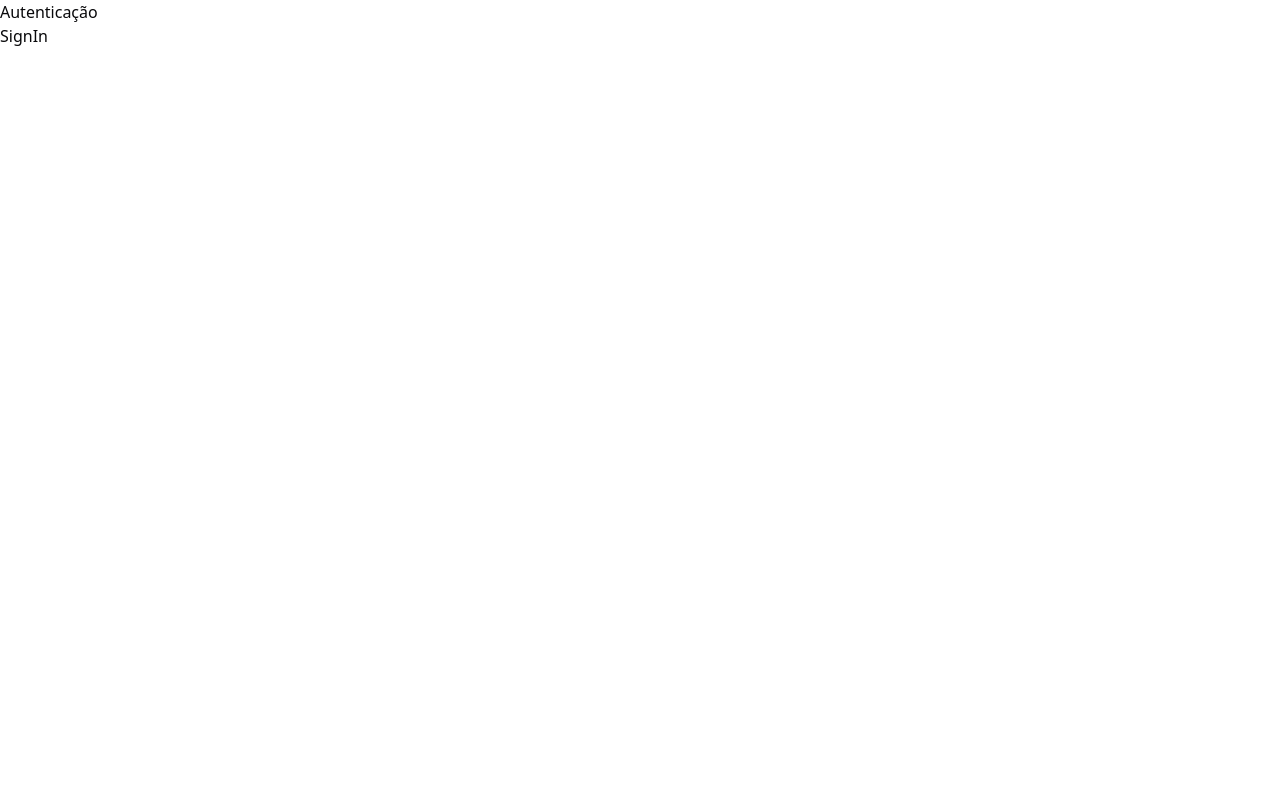
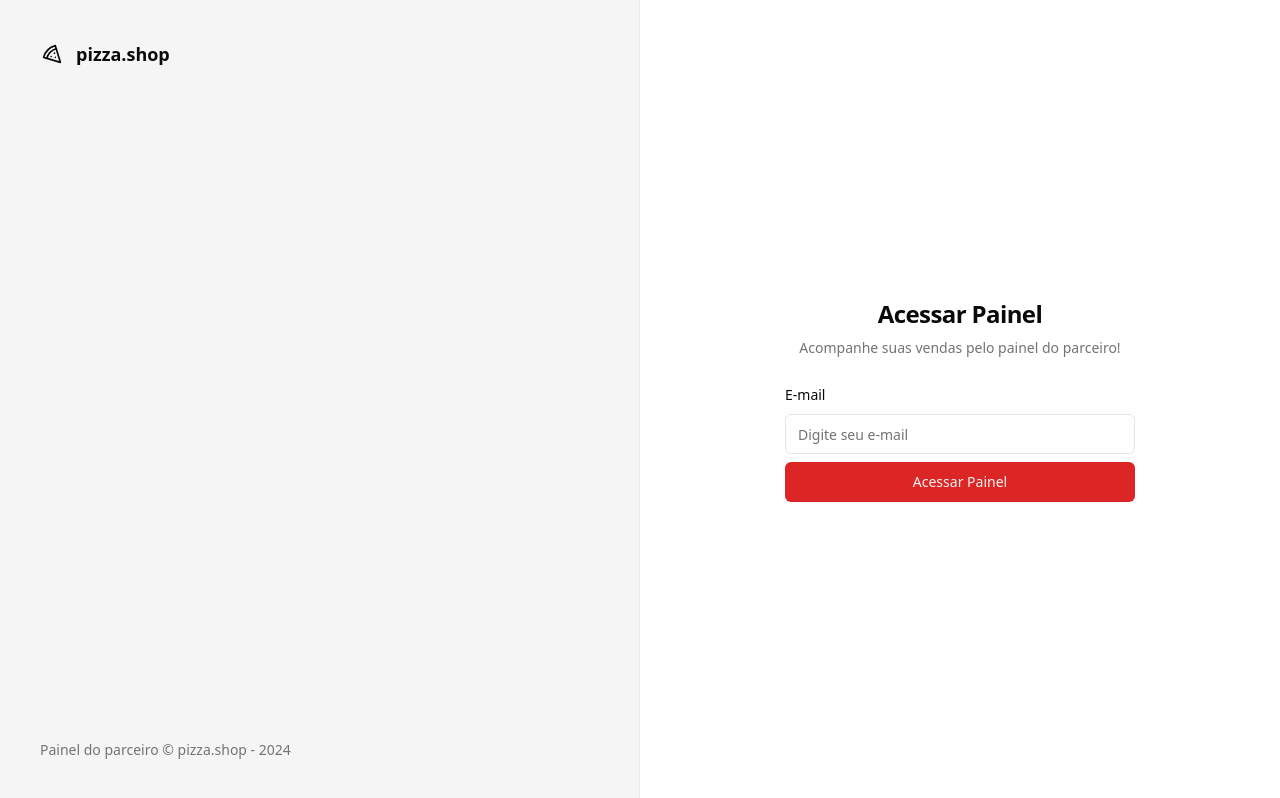
Before and after one commit to SkyHeads/pizza-shop, a React (Vite) app: page /sign-in in a window 1280 px wide. Built offline with nearby package versions, Linux system fonts and the light colour scheme.

Commit message:
feat: login page

```diff
--- a/package.json
+++ b/package.json
@@ -10,6 +10,7 @@
     "preview": "vite preview"
   },
   "dependencies": {
+    "@radix-ui/react-label": "^2.0.2",
     "@radix-ui/react-slot": "^1.0.2",
     "class-variance-authority": "^0.7.0",
     "clsx": "^2.1.1",
--- /dev/null
+++ b/src/components/ui/input.tsx
@@ -0,0 +1,25 @@
+import * as React from "react"
+
+import { cn } from "@/lib/utils"
+
+export interface InputProps
+  extends React.InputHTMLAttributes<HTMLInputElement> {}
+
+const Input = React.forwardRef<HTMLInputElement, InputProps>(
+  ({ className, type, ...props }, ref) => {
+    return (
+      <input
+        type={type}
+        className={cn(
+          "flex h-10 w-full rounded-md border border-input bg-background px-3 py-2 text-sm ring-offset-background file:border-0 file:bg-transparent file:text-sm file:font-medium placeholder:text-muted-foreground focus-visible:outline-none focus-visible:ring-2 focus-visible:ring-ring focus-visible:ring-offset-2 disabled:cursor-not-allowed disabled:opacity-50",
+          className
+        )}
+        ref={ref}
+        {...props}
+      />
+    )
+  }
+)
+Input.displayName = "Input"
+
+export { Input }
--- /dev/null
+++ b/src/components/ui/label.tsx
@@ -0,0 +1,24 @@
+import * as React from "react"
+import * as LabelPrimitive from "@radix-ui/react-label"
+import { cva, type VariantProps } from "class-variance-authority"
+
+import { cn } from "@/lib/utils"
+
+const labelVariants = cva(
+  "text-sm font-medium leading-none peer-disabled:cursor-not-allowed peer-disabled:opacity-70"
+)
+
+const Label = React.forwardRef<
+  React.ElementRef<typeof LabelPrimitive.Root>,
+  React.ComponentPropsWithoutRef<typeof LabelPrimitive.Root> &
+    VariantProps<typeof labelVariants>
+>(({ className, ...props }, ref) => (
+  <LabelPrimitive.Root
+    ref={ref}
+    className={cn(labelVariants(), className)}
+    {...props}
+  />
+))
+Label.displayName = LabelPrimitive.Root.displayName
+
+export { Label }
--- a/src/global.css
+++ b/src/global.css
@@ -2,69 +2,54 @@
   @tailwind components;
   @tailwind utilities;
 
+
 @layer base {
   :root {
     --background: 0 0% 100%;
-      --foreground: 240 10% 3.9%;
-
+    --foreground: 0 0% 3.9%;
     --card: 0 0% 100%;
-      --card-foreground: 240 10% 3.9%;
-
+    --card-foreground: 0 0% 3.9%;
     --popover: 0 0% 100%;
-      --popover-foreground: 240 10% 3.9%;
-
-      --primary: 240 5.9% 10%;
-      --primary-foreground: 0 0% 98%;
-
-      --secondary: 240 4.8% 95.9%;
-      --secondary-foreground: 240 5.9% 10%;
-
-      --muted: 240 4.8% 95.9%;
-      --muted-foreground: 240 3.8% 46.1%;
-
-      --accent: 240 4.8% 95.9%;
-      --accent-foreground: 240 5.9% 10%;
-
+    --popover-foreground: 0 0% 3.9%;
+    --primary: 0 72.2% 50.6%;
+    --primary-foreground: 0 85.7% 97.3%;
+    --secondary: 0 0% 96.1%;
+    --secondary-foreground: 0 0% 9%;
+    --muted: 0 0% 96.1%;
+    --muted-foreground: 0 0% 45.1%;
+    --accent: 0 0% 96.1%;
+    --accent-foreground: 0 0% 9%;
     --destructive: 0 84.2% 60.2%;
     --destructive-foreground: 0 0% 98%;
-
-      --border: 240 5.9% 90%;
-      --input: 240 5.9% 90%;
-      --ring: 240 10% 3.9%;
-
+    --border: 0 0% 89.8%;
+    --input: 0 0% 89.8%;
+    --ring: 0 72.2% 50.6%;
     --radius: 0.5rem;
   }
 
   .dark {
-      --background: 240 10% 3.9%;
+    --background: 0 0% 3.9%;
     --foreground: 0 0% 98%;
-
-      --card: 240 10% 3.9%;
+    --card: 0 0% 3.9%;
     --card-foreground: 0 0% 98%;
-
-      --popover: 240 10% 3.9%;
+    --popover: 0 0% 3.9%;
     --popover-foreground: 0 0% 98%;
-
-      --primary: 0 0% 98%;
-      --primary-foreground: 240 5.9% 10%;
-
-      --secondary: 240 3.7% 15.9%;
+    --primary: 0 72.2% 50.6%;
+    --primary-foreground: 0 85.7% 97.3%;
+    --secondary: 0 0% 14.9%;
     --secondary-foreground: 0 0% 98%;
-
-      --muted: 240 3.7% 15.9%;
-      --muted-foreground: 240 5% 64.9%;
-
-      --accent: 240 3.7% 15.9%;
+    --muted: 0 0% 14.9%;
+    --muted-foreground: 0 0% 63.9%;
+    --accent: 0 0% 14.9%;
     --accent-foreground: 0 0% 98%;
-
     --destructive: 0 62.8% 30.6%;
     --destructive-foreground: 0 0% 98%;
-
-      --border: 240 3.7% 15.9%;
-      --input: 240 3.7% 15.9%;
-      --ring: 240 4.9% 83.9%;
+    --border: 0 0% 14.9%;
+    --input: 0 0% 14.9%;
+    --ring: 0 72.2% 50.6%;
   }
 }
+
 
   @layer base {
     * {
--- a/src/pages/_layouts/auth.tsx
+++ b/src/pages/_layouts/auth.tsx
@@ -1,11 +1,20 @@
+import { Pizza } from 'lucide-react'
 import { Outlet } from 'react-router-dom'
 
 export function AuthLayout() {
   return (
-    <div>
-      <h1>Autenticação</h1>
+    <div className="grid min-h-screen grid-cols-2">
+      <div className="flex h-full flex-col justify-between border-r border-foreground/5 bg-muted p-10 text-muted-foreground">
+        <div className="flex items-center gap-3 text-lg text-foreground">
+          <Pizza className="-w-5 h-5" />
+          <span className="font-semibold">pizza.shop</span>
+        </div>
 
-      <div>
+        <footer className="text-sm">
+          Painel do parceiro &copy; pizza.shop - {new Date().getFullYear()}
+        </footer>
+      </div>
+      <div className="flex flex-col items-center justify-center">
         <Outlet />
       </div>
     </div>
--- a/src/pages/auth/sign-in.tsx
+++ b/src/pages/auth/sign-in.tsx
@@ -1,10 +1,41 @@
 import { Helmet } from 'react-helmet-async'
+
+import { Button } from '@/components/ui/button'
+import { Input } from '@/components/ui/input'
+import { Label } from '@/components/ui/label'
 
 export function SignIn() {
   return (
     <>
       <Helmet title="Login" />
-      <h1>SignIn</h1>
+      <div className="p-8">
+        <div className="flex w-[350px] flex-col justify-center gap-6">
+          <div className="flex flex-col gap-2 text-center">
+            <h1 className="text-2xl font-semibold tracking-tight">
+              Acessar Painel
+            </h1>
+            <p className="text-sm text-muted-foreground">
+              Acompanhe suas vendas pelo painel do parceiro!
+            </p>
+          </div>
+
+          <form className="space-y-4">
+            <div className="space-y-2">
+              <Label htmlFor="email">E-mail</Label>
+              <Input
+                type="email"
+                name="email"
+                id="email"
+                placeholder="Digite seu e-mail"
+              />
+
+              <Button className="w-full" type="submit">
+                Acessar Painel
+              </Button>
+            </div>
+          </form>
+        </div>
+      </div>
     </>
   )
 }
```
Also changed, not shown: 1 other file (tests, documents, lock files or other folders). Lines whose indentation alone changed are shown as unchanged.
